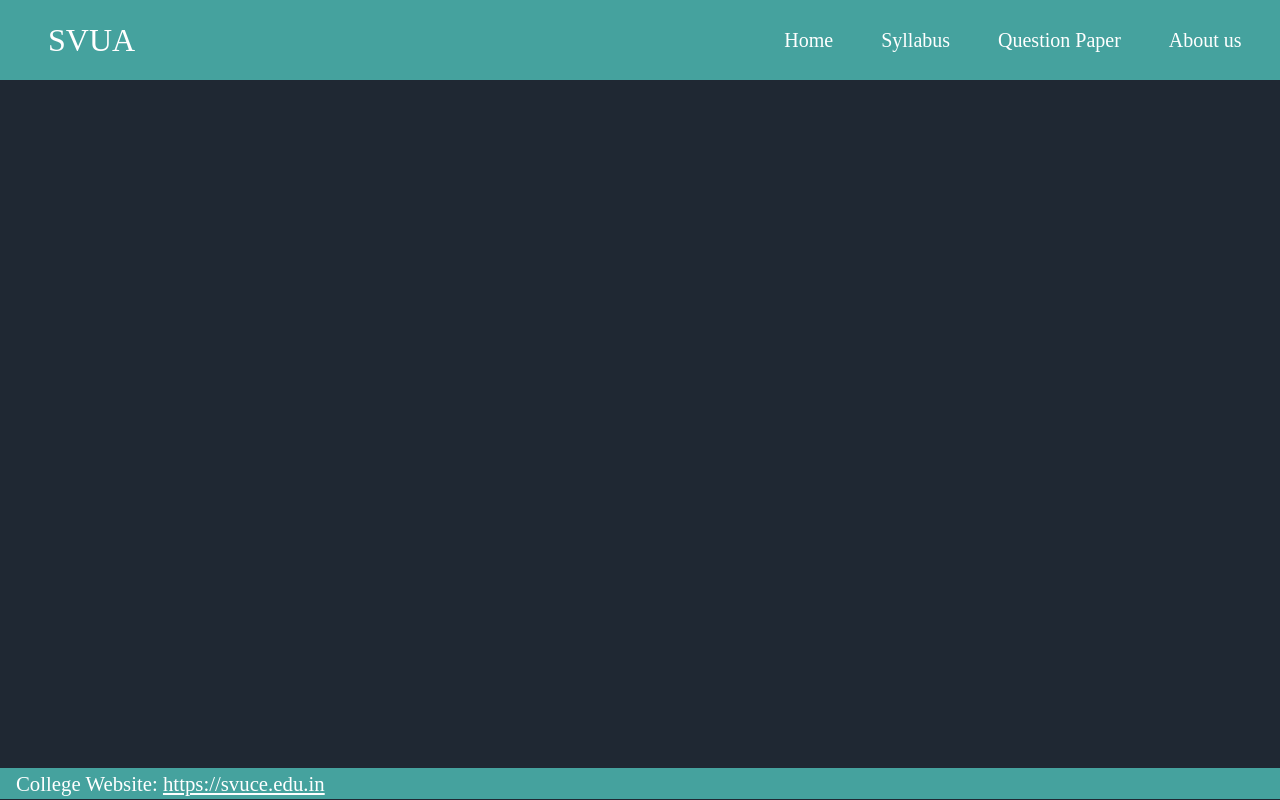
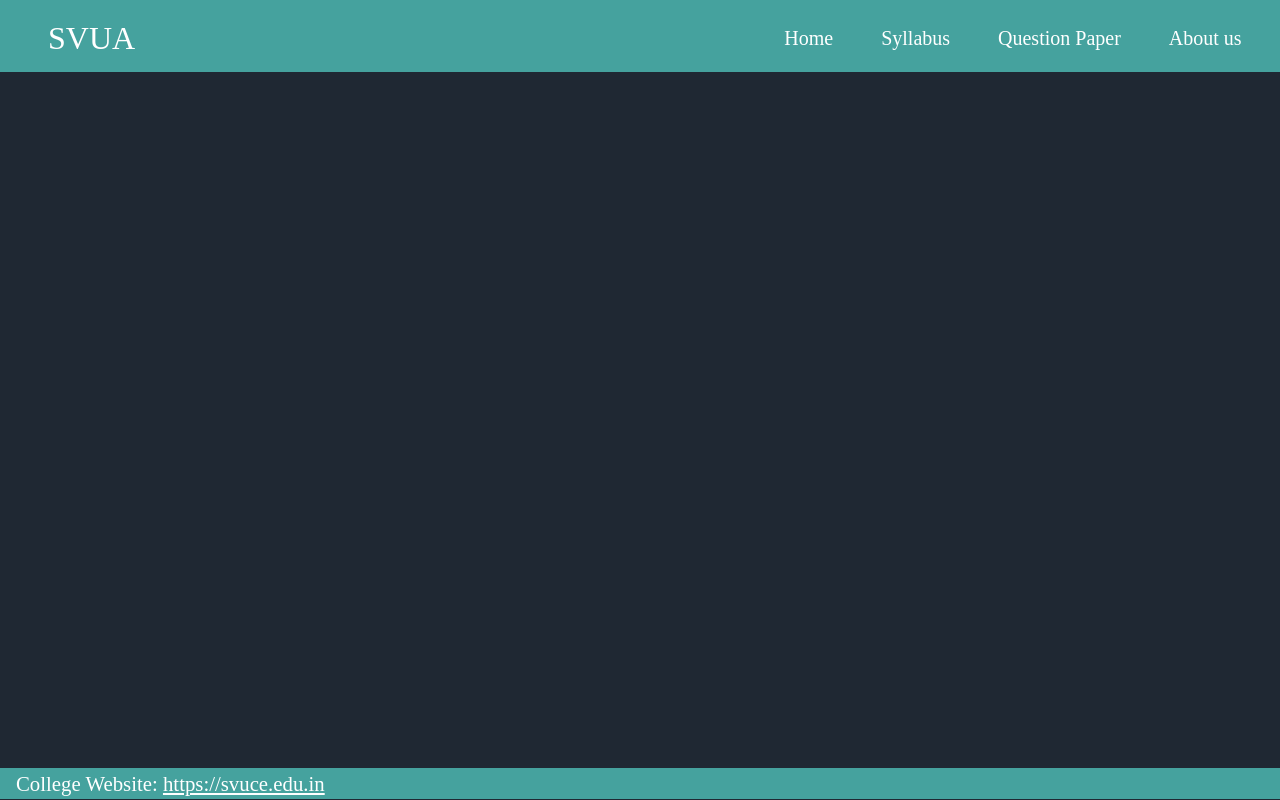
Before and after one commit to SvuAcadamics/student-help, a React (Create React App) app: page /syllabus in a window 1280 px wide. Built offline with nearby package versions, Linux system fonts and the light colour scheme.

Commit message:
navbar height fixed

```diff
--- a/src/App.css
+++ b/src/App.css
@@ -1,3 +1,3 @@
 main{
-    min-height: calc(100vh - 10vh - 2rem);
+    min-height: calc(100vh - var(--navbar-height) - 2rem);
 }
--- a/src/components/Navbar/Navbar.css
+++ b/src/components/Navbar/Navbar.css
@@ -7,7 +7,7 @@
   align-items: center;
   padding: 0.9rem;
   padding-left: 3rem;
-  height: 10vh;
+  height: var(--navbar-height);
   background-color:#45a29e;
   color: white; /* Set text color to white */
 }
--- a/src/index.css
+++ b/src/index.css
@@ -8,6 +8,11 @@ body {
     sans-serif;
   -webkit-font-smoothing: antialiased;
   -moz-osx-font-smoothing: grayscale;
+
+
+}
+:root{
+  --navbar-height:4.5rem;
 }
 
 code {
```
